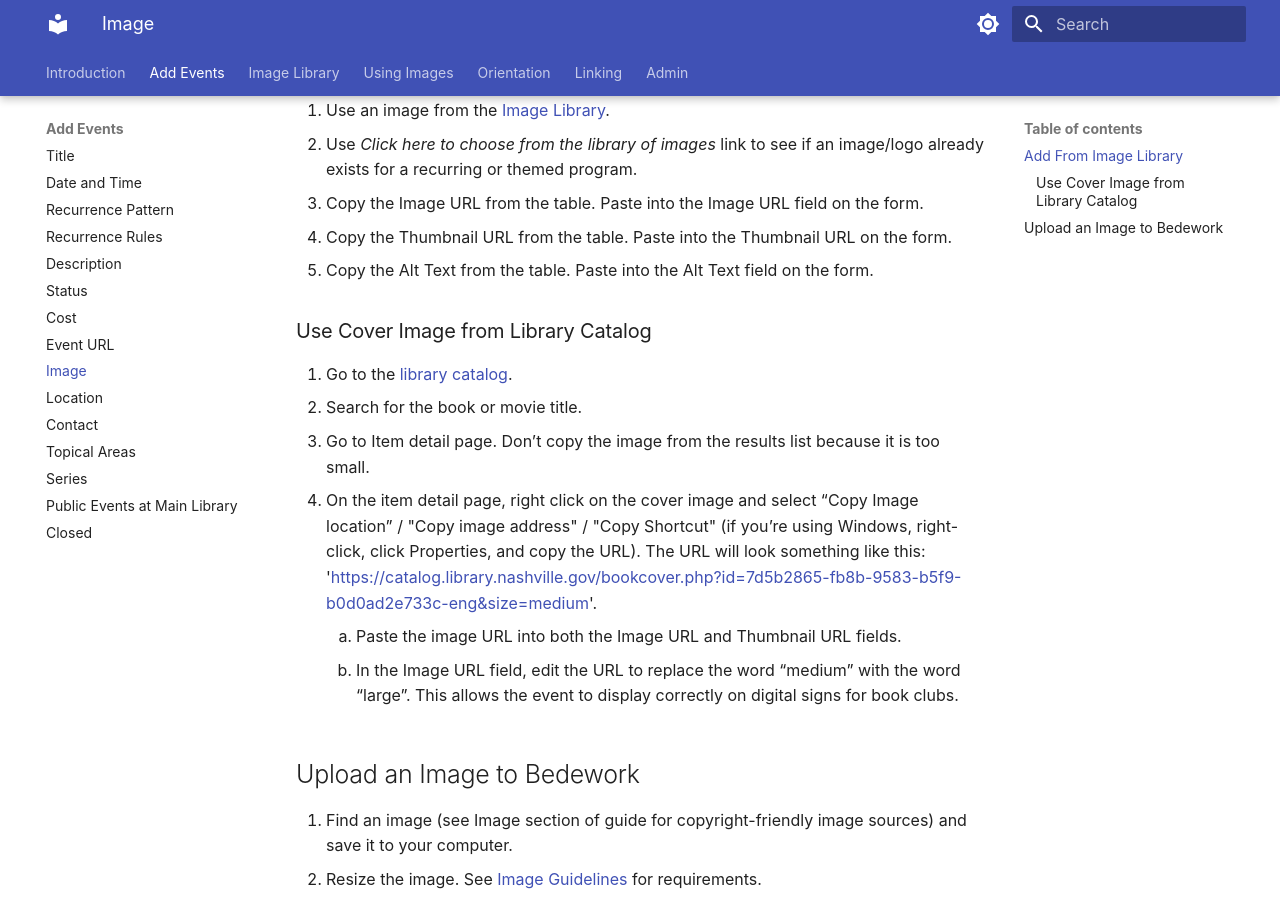
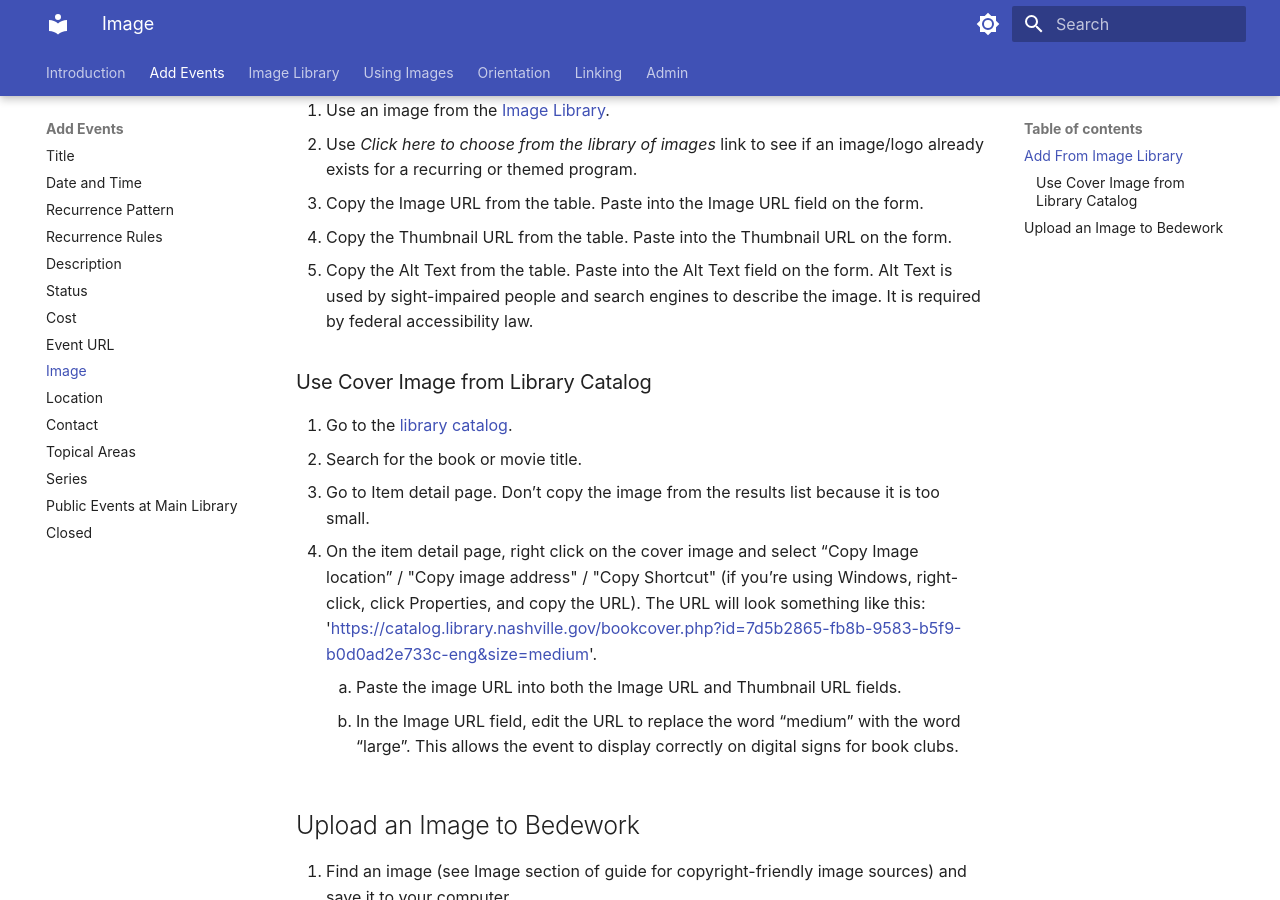
Before and after one commit to Nashville-Public-Library/bedework-docs, an MkDocs documentation site: the page built from docs/add-events/image.md, in a window 1280 px wide and 900 px high, scrolled down 375 px. Built offline with MkDocs 1.6.1 and Material for MkDocs 9.7.7, drawn with Linux system fonts in a browser that asks for light colours.

Commit message:
add alt text emphasis

```diff
--- a/docs/add-events/image.md
+++ b/docs/add-events/image.md
@@ -13,7 +13,7 @@ sdidebar_position: 9
    1. Use _Click here to choose from the library of images_ link to see if an image/logo already exists for a recurring or themed program.
    1. Copy the Image URL from the table. Paste into the Image URL field on the form.
    1. Copy the Thumbnail URL from the table. Paste into the Thumbnail URL on the form.
-   1. Copy the Alt Text from the table. Paste into the Alt Text field on the form.
+   1. Copy the Alt Text from the table. Paste into the Alt Text field on the form. Alt Text is used by sight-impaired people and search engines to describe the image. It is required by federal accessibility law.
 
 ### Use Cover Image from Library Catalog
 
```
